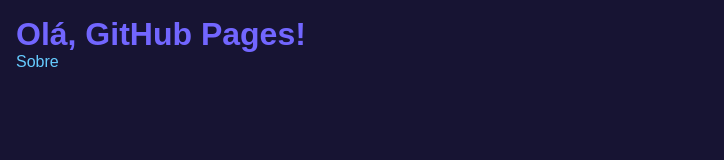
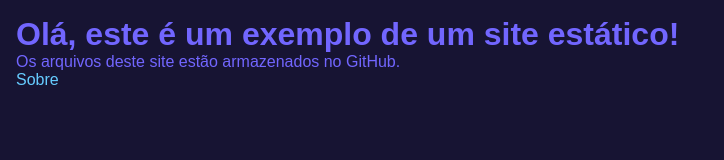
Before and after one commit to emiscode/emiscode.github.io, a plain HTML site: page index.html in a window 1280 px wide. Shown: the whole page, without its empty margins (0-724 px from the left). Drawn offline with Linux system fonts and the light colour scheme.

Commit message:
exemplo página estática

```diff
--- a/index.html
+++ b/index.html
@@ -5,10 +5,11 @@
     <meta http-equiv="X-UA-Compatible" content="IE=edge" />
     <meta name="viewport" content="width=device-width, initial-scale=1.0" />
     <link rel="stylesheet" href="theme.css" />
-    <title>Scodeler</title>
+    <title>Exemplo de site estático</title>
   </head>
   <body>
-    <h1>Olá, GitHub Pages!</h1>
+    <h1>Olá, este é um exemplo de um site estático!</h1>
+    <p>Os arquivos deste site estão armazenados no GitHub.</p>
     <a href="./sobre/index.html">Sobre</a>
   </body>
 </html>
```
